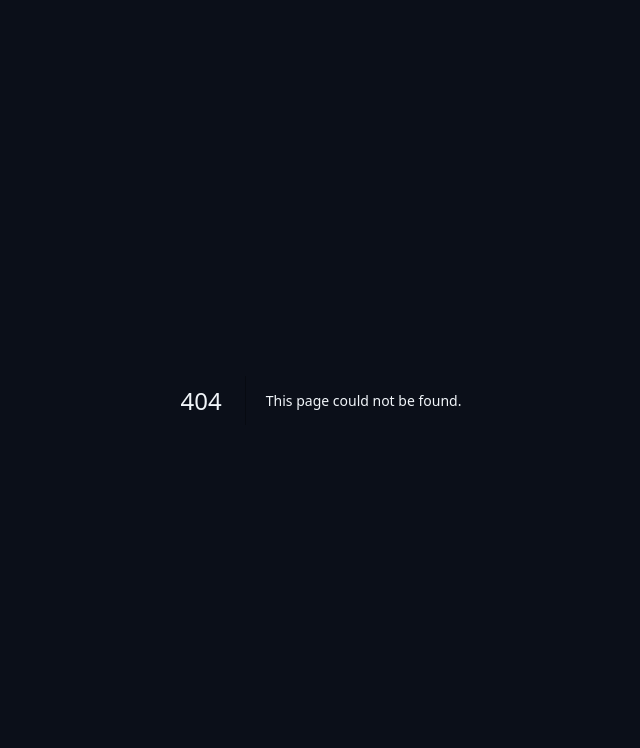
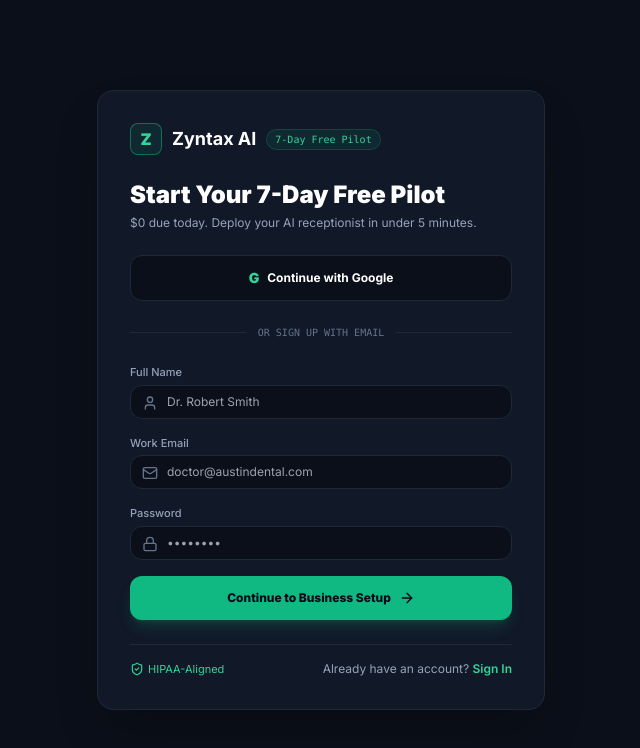
Before and after one commit to zyntaxai-ai/zyntax-ai, a Next.js app: page /signup in a window 1280 px wide. Before the commit this address had no page. Shown: the top 748 px of the page, without its empty margins (319-959 px from the left). Built offline with nearby package versions, Linux system fonts and the light colour scheme; no server answers.

Commit message:
Create page.tsx

```diff
--- /dev/null
+++ b/app/signup/page.tsx
@@ -0,0 +1,166 @@
+"use client";
+
+import React, { useState } from "react";
+import { useRouter } from "next/navigation";
+import { ArrowRight, Mail, Lock, User, ShieldCheck, Loader2 } from "lucide-react";
+import { supabase, isSupabaseConfigured } from "@/lib/supabase";
+
+export default function SignupPage() {
+  const router = useRouter();
+  const [fullName, setFullName] = useState("");
+  const [email, setEmail] = useState("");
+  const [password, setPassword] = useState("");
+  const [loading, setLoading] = useState(false);
+  const [errorMsg, setErrorMsg] = useState<string | null>(null);
+
+  const handleSignup = async (e: React.FormEvent) => {
+    e.preventDefault();
+    setLoading(true);
+    setErrorMsg(null);
+
+    try {
+      if (isSupabaseConfigured && supabase) {
+        const { error } = await supabase.auth.signUp({
+          email,
+          password,
+          options: { data: { full_name: fullName } }
+        });
+        if (error) throw error;
+      }
+
+      // Store active tenant session for onboarding & dashboard
+      localStorage.setItem(
+        "zyntax_user",
+        JSON.stringify({ name: fullName || email.split("@")[0], email })
+      );
+      router.push("/onboarding");
+    } catch (err: unknown) {
+      setErrorMsg(err instanceof Error ? err.message : "Failed to create account.");
+    } finally {
+      setLoading(false);
+    }
+  };
+
+  const handleGoogleAuth = async () => {
+    if (isSupabaseConfigured && supabase) {
+      await supabase.auth.signInWithOAuth({
+        provider: "google",
+        options: { redirectTo: `${window.location.origin}/onboarding` }
+      });
+      return;
+    }
+    localStorage.setItem(
+      "zyntax_user",
+      JSON.stringify({ name: "Pilot Clinic Owner", email: "owner@clinic.com" })
+    );
+    router.push("/onboarding");
+  };
+
+  return (
+    <div className="min-h-screen bg-[#0B0F19] text-slate-100 flex flex-col justify-center items-center p-6">
+      <div className="w-full max-w-md bg-[#111827] border border-[#1F2937] rounded-2xl p-8 shadow-2xl">
+        <a href="/" className="flex items-center space-x-2.5 mb-6">
+          <div className="w-8 h-8 rounded-lg bg-emerald-500/10 border border-emerald-500/50 flex items-center justify-center font-black text-emerald-400">
+            Z
+          </div>
+          <span className="text-lg font-bold text-white">Zyntax AI</span>
+          <span className="text-[10px] font-mono text-emerald-400 bg-emerald-500/10 px-2 py-0.5 rounded-full border border-emerald-500/20">
+            7-Day Free Pilot
+          </span>
+        </a>
+
+        <h1 className="text-2xl font-black text-white mb-1">Start Your 7-Day Free Pilot</h1>
+        <p className="text-xs text-slate-400 mb-6">
+          $0 due today. Deploy your AI receptionist in under 5 minutes.
+        </p>
+
+        <button
+          type="button"
+          onClick={handleGoogleAuth}
+          className="w-full flex items-center justify-center space-x-2 bg-[#0B0F19] hover:bg-[#1F2937] border border-[#1F2937] text-white py-3 rounded-xl text-xs font-bold transition mb-5"
+        >
+          <span className="text-sm font-black text-emerald-400">G</span>
+          <span>Continue with Google</span>
+        </button>
+
+        <div className="relative flex py-1 items-center mb-5">
+          <div className="flex-grow border-t border-[#1F2937]"></div>
+          <span className="mx-3 text-[10px] text-slate-500 uppercase font-mono">or sign up with email</span>
+          <div className="flex-grow border-t border-[#1F2937]"></div>
+        </div>
+
+        <form onSubmit={handleSignup} className="space-y-4">
+          <div>
+            <label className="block text-[11px] font-medium text-slate-400 mb-1">Full Name</label>
+            <div className="relative">
+              <User className="w-4 h-4 text-slate-500 absolute left-3 top-2.5" />
+              <input
+                type="text"
+                required
+                value={fullName}
+                onChange={(e) => setFullName(e.target.value)}
+                placeholder="Dr. Robert Smith"
+                className="w-full bg-[#0B0F19] border border-[#1F2937] focus:border-emerald-500 rounded-xl pl-9 pr-3 py-2 text-xs text-white focus:outline-none"
+              />
+            </div>
+          </div>
+
+          <div>
+            <label className="block text-[11px] font-medium text-slate-400 mb-1">Work Email</label>
+            <div className="relative">
+              <Mail className="w-4 h-4 text-slate-500 absolute left-3 top-2.5" />
+              <input
+                type="email"
+                required
+                value={email}
+                onChange={(e) => setEmail(e.target.value)}
+                placeholder="doctor@austindental.com"
+                className="w-full bg-[#0B0F19] border border-[#1F2937] focus:border-emerald-500 rounded-xl pl-9 pr-3 py-2 text-xs text-white focus:outline-none"
+              />
+            </div>
+          </div>
+
+          <div>
+            <label className="block text-[11px] font-medium text-slate-400 mb-1">Password</label>
+            <div className="relative">
+              <Lock className="w-4 h-4 text-slate-500 absolute left-3 top-2.5" />
+              <input
+                type="password"
+                required
+                minLength={6}
+                value={password}
+                onChange={(e) => setPassword(e.target.value)}
+                placeholder="••••••••"
+                className="w-full bg-[#0B0F19] border border-[#1F2937] focus:border-emerald-500 rounded-xl pl-9 pr-3 py-2 text-xs text-white focus:outline-none"
+              />
+            </div>
+          </div>
+
+          {errorMsg && (
+            <div className="p-3 rounded-xl bg-red-950/40 border border-red-500/40 text-xs text-red-300">
+              {errorMsg}
+            </div>
+          )}
+
+          <button
+            type="submit"
+            disabled={loading}
+            className="w-full bg-emerald-500 hover:bg-emerald-400 text-slate-950 font-extrabold py-3.5 rounded-xl text-xs transition flex items-center justify-center space-x-2 shadow-lg shadow-emerald-500/20"
+          >
+            {loading ? <Loader2 className="w-4 h-4 animate-spin" /> : <span>Continue to Business Setup</span>}
+            {!loading && <ArrowRight className="w-4 h-4" />}
+          </button>
+        </form>
+
+        <div className="mt-6 pt-4 border-t border-[#1F2937] flex items-center justify-between text-xs text-slate-400">
+          <span className="flex items-center gap-1 text-[11px] text-emerald-400">
+            <ShieldCheck className="w-3.5 h-3.5" /> HIPAA-Aligned
+          </span>
+          <a href="/login" className="hover:text-white">
+            Already have an account? <span className="text-emerald-400 font-semibold">Sign In</span>
+          </a>
+        </div>
+      </div>
+    </div>
+  );
+}
```
